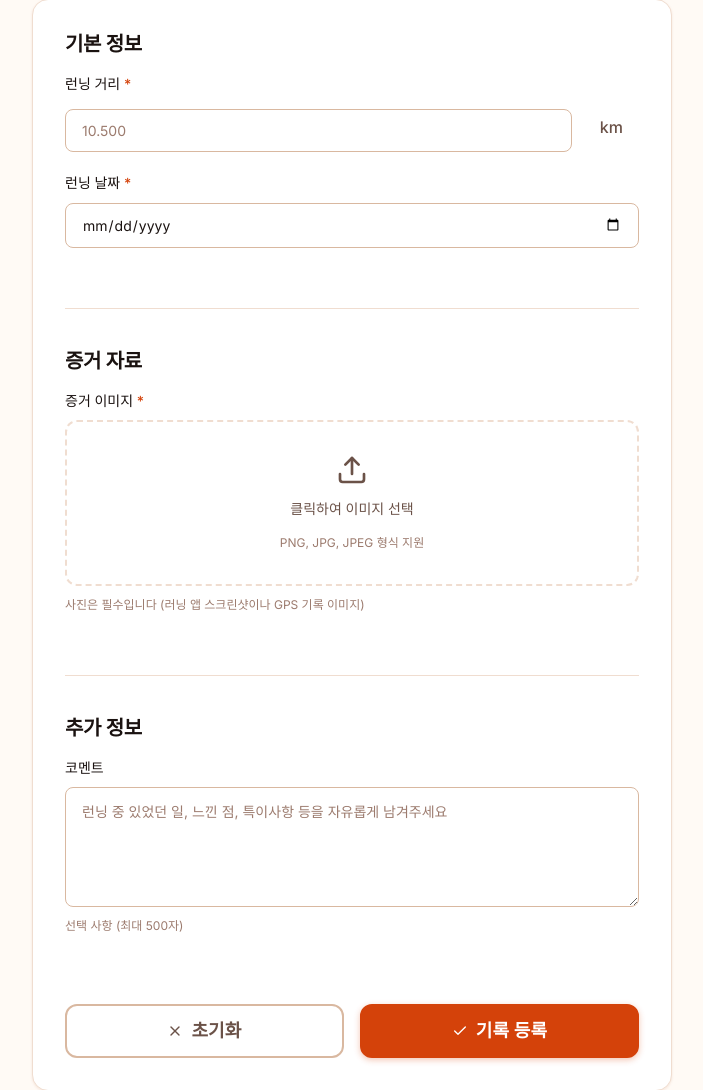
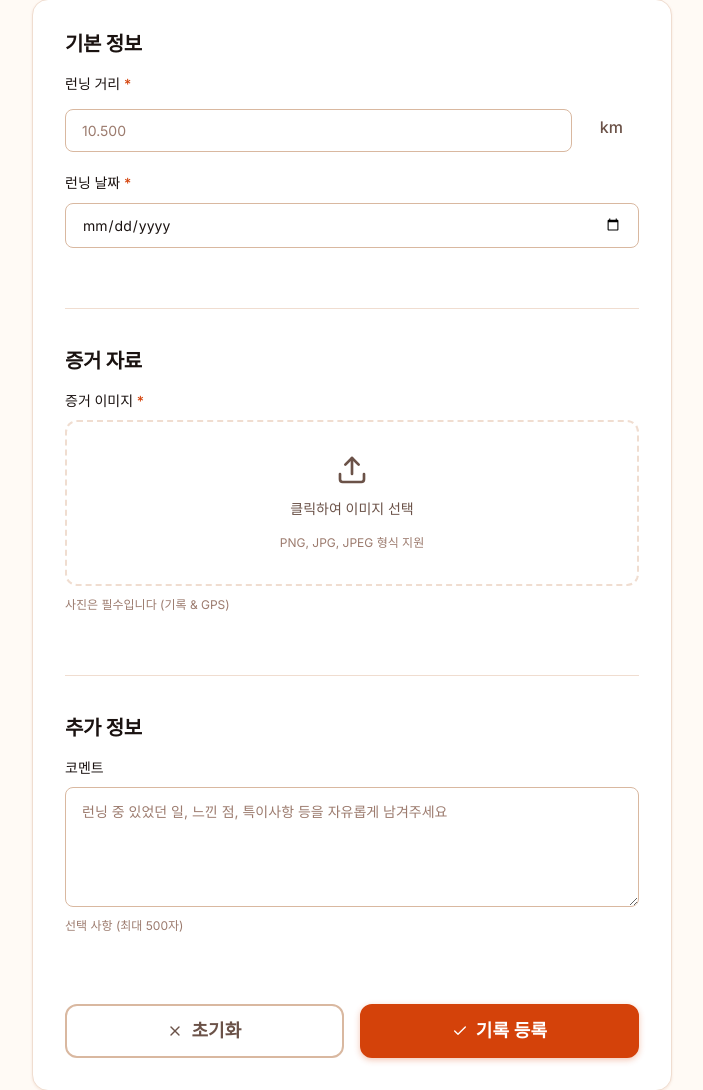
Before and after one commit to Oozls/project-gammanium, a Flask app: page /submit in a window 1280 px wide. Shown: the part 325-1415 px from the top of the page, without its empty margins (288-991 px from the left). Run offline with Flask 3, Linux system fonts and the light colour scheme; the visitor is signed in with stand-in values (Sample User, id 1).

Commit message:
docs: shorten evidence image hint text on submit page
Co-Authored-By: Claude Sonnet 5 <noreply@anthropic.com>
Claude-Session: https://claude.ai/code/session_01Lwbo2bs4nFvPBujUXRPJSj

```diff
--- a/templates/submit.html
+++ b/templates/submit.html
@@ -107,7 +107,7 @@
               onchange="handleFileSelect(this)"
             />
 
-            <p class="form-hint">사진은 필수입니다 (러닝 앱 스크린샷이나 GPS 기록 이미지)</p>
+            <p class="form-hint">사진은 필수입니다 (기록 & GPS)</p>
           </div>
 
         </div>
```
